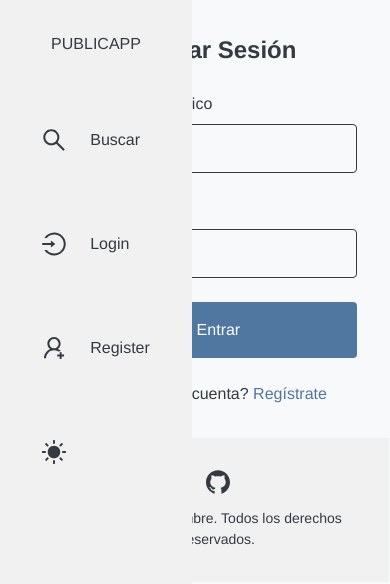
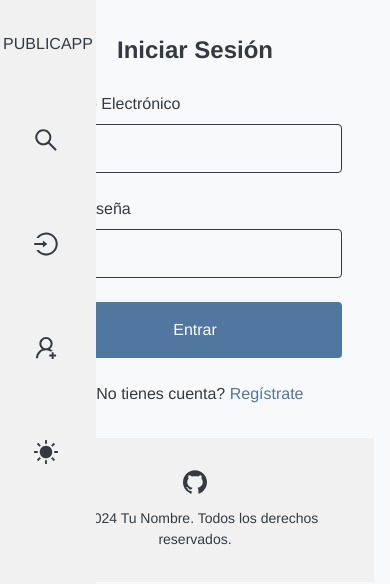
Before and after one commit to DaniCabrera91/socialMediaFront, a React (Vite) app: page /login in a window 390 px wide. Shown: the top 584 px of the page. Built offline with nearby package versions, Linux system fonts and the light colour scheme; no server answers.

Commit message:
included responsive design in header

```diff
--- a/src/App.scss
+++ b/src/App.scss
@@ -6,7 +6,7 @@
 @import './assets/styles/base';
 @import './assets/styles/themes';
 
-.app-container{
+.app-container {
     width: 70%;
     height: 100vh;
     display: flex;
@@ -14,9 +14,24 @@
     flex-wrap: nowrap;
     align-content: space-around;
     align-items: center;
-}
 
-.main-content{
-    width:125%;
+    @include respond-to('mobile') {
+      width: 100%;
+      padding: 0 1rem;
+    }
+  }
+
+  .main-content {
+    width: 125%;
     margin-left: 60%;
-}
+
+    @include respond-to('tablet') {
+      width: 80%;
+      margin-left: 20%;
+    }
+
+    @include respond-to('mobile') {
+      width: 100%;
+      margin-left: 0;
+    }
+  }
--- a/src/assets/styles/_mixins.scss
+++ b/src/assets/styles/_mixins.scss
@@ -1,20 +1,13 @@
-//_mixins.scss
-@mixin flex-center {
-  display: flex;
-  align-items: center;
-  justify-content: center;
-}
+@import './breakpoints';
+@import './variables';
 
-@mixin flex-between {
-  display: flex;
-  justify-content: space-between;
-  align-items: center;
-}
 
-@mixin breakpoint($point) {
-  @if $point == 'mobile' {
-    @media (max-width: $mobile) {
-      @content;
-    }
+@mixin respond-to($breakpoint) {
+  @if $breakpoint == 'mobile' {
+    @media (max-width: $mobile) { @content; }
+  } @else if $breakpoint == 'tablet' {
+    @media (max-width: $tablet) { @content; }
+  } @else if $breakpoint == 'desktop' {
+    @media (max-width: $desktop) { @content; }
   }
 }
--- a/src/components/Posts/PostCreate.styled.scss
+++ b/src/components/Posts/PostCreate.styled.scss
@@ -1,16 +1,35 @@
-// PostCreate.styled.scss
-@import '../../assets/styles/themes'; // Asegúrate de importar los estilos de modal
+@import '../../assets/styles/themes'; // Asegúrate de importar los estilos del tema
 
+// Modal responsive
 .modal-content {
   padding: 20px;
   background-color: var(--background-color);
   border-radius: var(--border-radius);
   box-shadow: 0 4px 20px rgba(0, 0, 0, 0.1);
+  max-width: 600px;  // Tamaño máximo del modal para pantallas grandes
+  margin: 0 auto;    // Centrar el modal en la pantalla
+
+  @media (max-width: 768px) {
+    max-width: 100%;  // En pantallas móviles, que ocupe el 100% del ancho
+    padding: 15px;    // Reducir el padding en móviles
+  }
+
+  @media (max-width: 576px) {
+    padding: 10px;   // Reducir aún más el padding en pantallas muy pequeñas
+  }
 
   .modal-title {
     margin-bottom: 20px;
     font-size: 1.8rem;
     color: var(--text-color);
+
+    @media (max-width: 768px) {
+      font-size: 1.5rem;  // Ajustar el tamaño de fuente en pantallas móviles
+    }
+
+    @media (max-width: 576px) {
+      font-size: 1.2rem;  // Reducir el tamaño de fuente en pantallas más pequeñas
+    }
   }
 
   .modal-form {
@@ -28,6 +47,14 @@
       border-radius: 2%;
       font-size: 1rem;
 
+      @media (max-width: 768px) {
+        font-size: 0.9rem;  // Ajustar el tamaño de fuente en móviles
+      }
+
+      @media (max-width: 576px) {
+        font-size: 0.85rem; // Reducir el tamaño de fuente en pantallas más pequeñas
+      }
+
       &:focus {
         border-color: var(--text-color);
         outline: none;
@@ -37,18 +64,26 @@
 
     .modal-textarea {
       height: 100px;
-      background-color: var(--background-color); // Ajusta la altura según sea necesario
+      background-color: var(--background-color); // Ajustar la altura según sea necesario
+
+      @media (max-width: 768px) {
+        height: 80px;  // Reducir la altura en móviles
+      }
+
+      @media (max-width: 576px) {
+        height: 60px;  // Reducir más la altura en pantallas pequeñas
+      }
     }
 
     .modal-submit {
       padding: 10px;
       background-color: var(--background-color);
-      color: var(--header-background-colo);
+      color: var(--header-background-color);
       border: none;
       border-radius: 2%;
       cursor: pointer;
       font-size: 1rem;
-      transition: var(--background-color) 0.3s;
+      transition: background-color 0.3s;
 
       &:hover {
         background-color: var(--hover-color);
@@ -57,6 +92,14 @@
       &:disabled {
         background-color: gray;
         cursor: not-allowed;
+      }
+
+      @media (max-width: 768px) {
+        font-size: 0.9rem;  // Reducir tamaño en móviles
+      }
+
+      @media (max-width: 576px) {
+        font-size: 0.85rem; // Ajustar en pantallas pequeñas
       }
     }
   }
@@ -77,5 +120,13 @@
     &:hover {
       color: var(--hover-color);
     }
+
+    @media (max-width: 768px) {
+      font-size: 0.9rem;  // Reducir tamaño en móviles
+    }
+
+    @media (max-width: 576px) {
+      font-size: 0.85rem; // Ajustar en pantallas pequeñas
+    }
   }
 }
--- a/src/components/TheHeader/TheHeader.styled.scss
+++ b/src/components/TheHeader/TheHeader.styled.scss
@@ -1,5 +1,6 @@
 @import '../../assets/styles/variables';
 @import '../../assets/styles/themes';
+@import '../../assets/styles/mixins';
 
 
 .sidebar {
@@ -13,10 +14,22 @@
   display: flex;
   flex-direction: column;
   align-items: center;
-    overflow: hidden; // Asegúrate de que no se desborde el contenido.
+  overflow: hidden;
+
+  @include respond-to('mobile') {
+    width: 4rem;
+    position: absolute;
+    transition: width 0.3s ease;
+  }
 
   &:hover {
-      width: 12rem; // Ancho del sidebar cuando está expandido
+    width: 12rem;
+  }
+
+  @include respond-to('mobile') {
+    &:hover {
+      width: 6rem;
+    }
   }
 
   .sidebar-header {
@@ -29,7 +42,7 @@
       color: var(--text-color);
       text-align: center;
       text-transform: uppercase;
-        opacity: 1; // Siempre visible
+      opacity: 1;
       white-space: nowrap;
       overflow: hidden;
     }
@@ -47,10 +60,10 @@
       border: 1px solid var(--text-color);
       background-color: var(--background-color);
       color: var(--text-color);
-        opacity: 0; // Ocultar inicialmente usando opacity
-        visibility: hidden; // Ocultar visualmente
-        pointer-events: none; // Evitamos interacción mientras está oculto
-        transition: opacity 0.3s ease, visibility 0.3s ease; // Transición suave
+      opacity: 0;
+      visibility: hidden;
+      pointer-events: none;
+      transition: opacity 0.3s ease, visibility 0.3s ease;
 
       &:focus {
         outline: none;
@@ -70,62 +83,58 @@
       gap: $spacing-sm;
       cursor: pointer;
       overflow: hidden;
-        transition: color 0.3s ease; // Añadimos transición al hover
+      transition: color 0.3s ease;
 
       .icon, .moon, .sun {
-          font-size: 1.5rem; // Iconos visibles siempre
+        font-size: 1.5rem;
         margin: 1rem;
         padding-left: 2rem;
         color: var(--text-color);
       }
 
       .text {
-          opacity: 0; // Ocultar inicialmente usando opacity
-          visibility: hidden; // Ocultar visualmente
-          transition: opacity 0.3s ease, visibility 0.3s ease, color 0.3s ease; // Transición suave incluyendo el color
+        opacity: 0;
+        visibility: hidden;
+        transition: opacity 0.3s ease, visibility 0.3s ease, color 0.3s ease;
       }
 
-        // Añadir hover cuando el texto está visible
       &:hover {
-          color: var(--hover-color); // Cambiar el color del botón al hacer hover (incluye icono)
+        color: var(--hover-color);
 
         .text {
-            color: var(--hover-color); // Cambia el color del texto al hacer hover
+          color: var(--hover-color);
         }
 
         .icon {
-            color: var(--hover-color); // Cambia el color del icono al hacer hover
-          }
+          color: var(--hover-color);
         }
       }
     }
 
-    // Cuando el menú está expandido (hover), mostramos los textos y el input
     &:hover {
       .sidebar-header .sidebar-title {
-        opacity: 1; // Mostrar el título al expandir
+        opacity: 1;
         visibility: visible;
       }
 
       .sidebar-menu input {
-        opacity: 1; // Mostrar el input
+        opacity: 1;
         visibility: visible;
-        pointer-events: auto; // Permitimos interacción
+        pointer-events: auto;
         color: var(--text-color);
       }
 
       .sidebar-menu button .text,
       .sidebar-menu a .text {
         padding-right: 5rem;
-        opacity: 1; // Mostrar el texto de los botones
+        opacity: 1;
         visibility: visible;
         color: var(--text-color);
       }
 
-      // Aplicamos hover también cuando está visible
       .sidebar-menu button:hover .text,
       .sidebar-menu a:hover .text {
-        color: var(--hover-color); // Cambia el color del texto cuando se hace hover
+        color: var(--hover-color);
       }
 
       .icon {
@@ -134,10 +143,32 @@
 
       .sidebar-menu button:hover .icon,
       .sidebar-menu a:hover .icon {
-        color: var(--hover-color); // Cambia el color del icono cuando se hace hover
+        color: var(--hover-color);
       }
     }
   }
-.modal-create{
-    background-color: var(--background-color);
+
+  // Botón para abrir/cerrar menú en móviles
+  .menu-toggle {
+    display: none;
+
+    @include respond-to('mobile') {
+      display: block;
+      position: absolute;
+      top: 1rem;
+      left: 1rem;
+      z-index: 1000;
+      background-color: var(--primary-color);
+      color: var(--text-color);
+      padding: $spacing-sm;
+      border-radius: $border-radius;
+      cursor: pointer;
     }
+  }
+
+  &.open {
+    @include respond-to('mobile') {
+      width: 100vw;
+    }
+  }
+}
```
Lines whose indentation alone changed are shown as unchanged.
